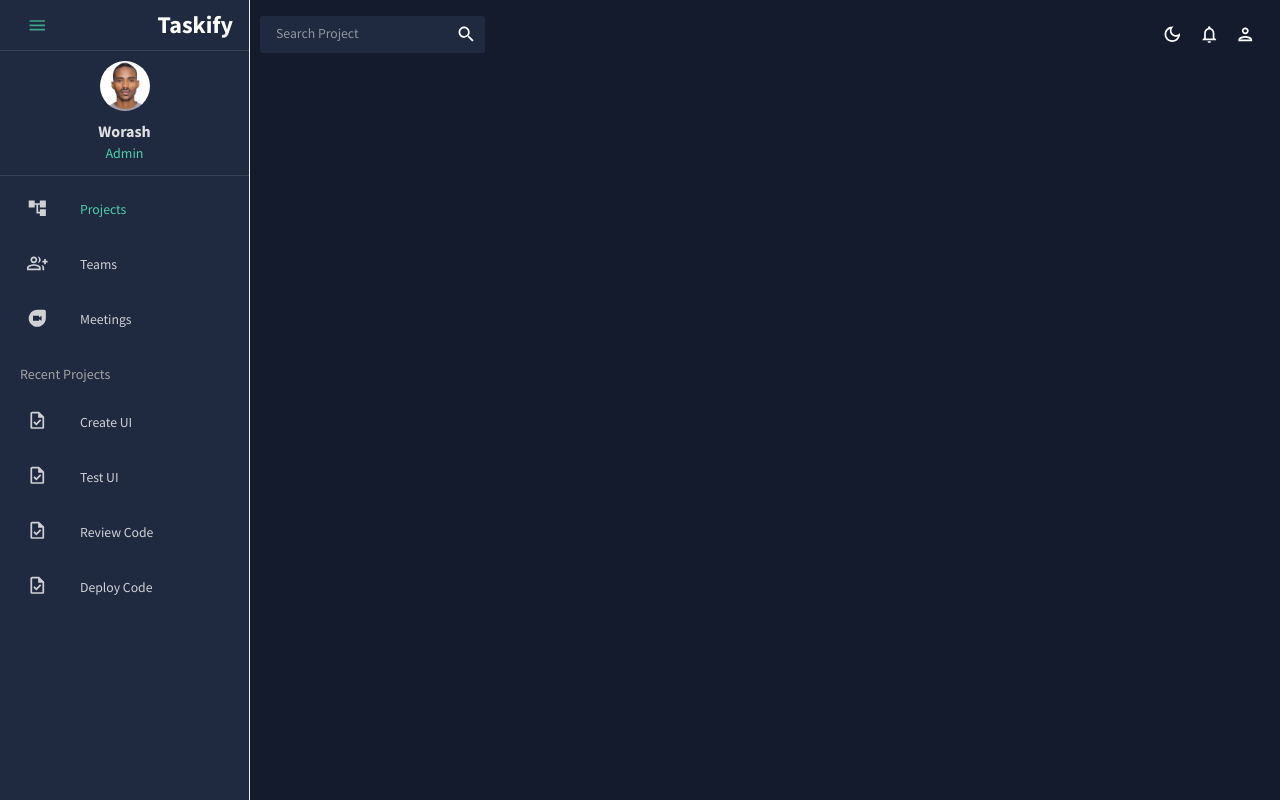
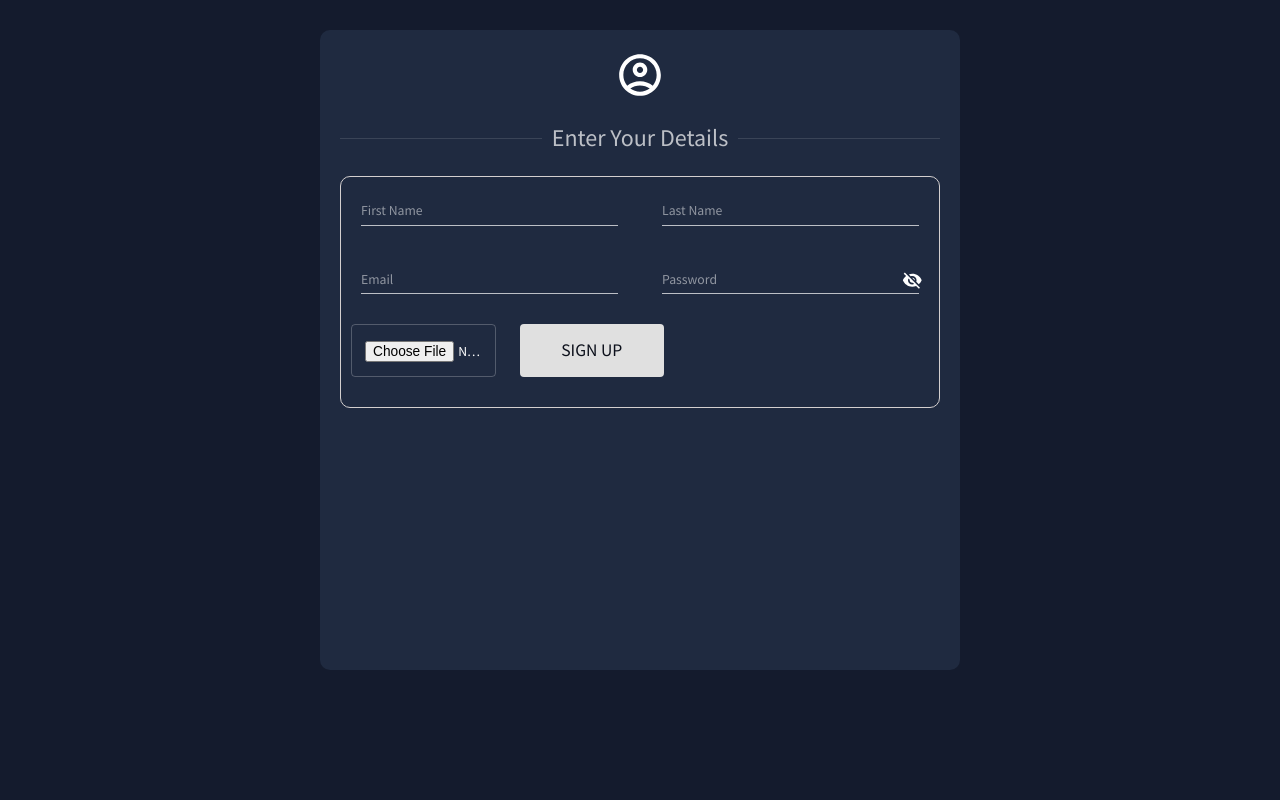
Before and after one commit to worashf/taskify-frontend, a React (Create React App) app: page /signup in a window 1280 px wide. Built offline with nearby package versions, Linux system fonts and the light colour scheme.

Commit message:
Add routes

```diff
--- a/src/App.js
+++ b/src/App.js
@@ -5,19 +5,35 @@ import { useMode, ColorModeContext } from "./theme";
 import Footer from "./layout/Footer";
 import Header from "./layout/Header";
 import SideBar from "./layout/Sidebar";
+import Signup from "./pages/Signup";
+import Login from "./pages/Login";
 function App() {
   const [theme, colorMode] = useMode();
+  const [t, setT] = useState(false);
 
   return (
     <ColorModeContext.Provider value={colorMode}>
       <ThemeProvider theme={theme}>
         <CssBaseline />
         <div className="app">
-          <SideBar />
-          <main className="content">
-            <Header />
-            <Routes></Routes>
-          </main>
+          {t ? (
+            <>
+              {" "}
+              <SideBar />
+              <main className="content">
+                <Header />
+                <Routes>
+                  <Route path="/signup" element={<Signup />} />
+                  <Route path="/login" element={<Login />} />
+                </Routes>
+              </main>
+            </>
+          ) : (
+            <Routes>
+              <Route path="/signup" element={<Signup />} />
+              <Route path="/login" element={<Login />} />
+            </Routes>
+          )}
         </div>
       </ThemeProvider>
     </ColorModeContext.Provider>
--- a/src/layout/Sidebar.js
+++ b/src/layout/Sidebar.js
@@ -126,14 +126,14 @@ const SideBar = () => {
 
             <Menuitem
               title="Teams"
-              to="/team"
+              to="/login"
               icon={<GroupAddOutlinedIcon />}
               selected={selected}
               setSelected={setSelected}
             />
             <Menuitem
               title="Meetings"
-              to="/contacts"
+              to="/signup"
               icon={<DuoOutlinedIcon />}
               selected={selected}
               setSelected={setSelected}
```
